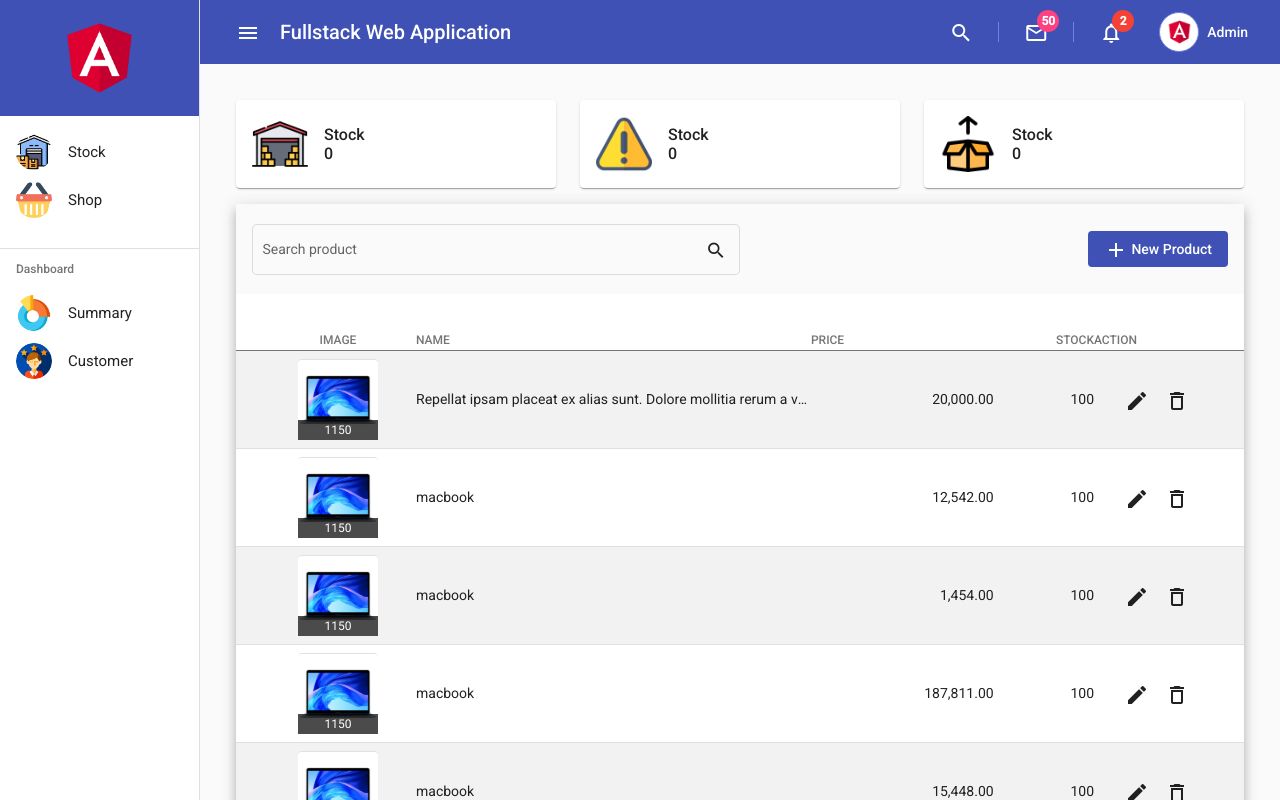
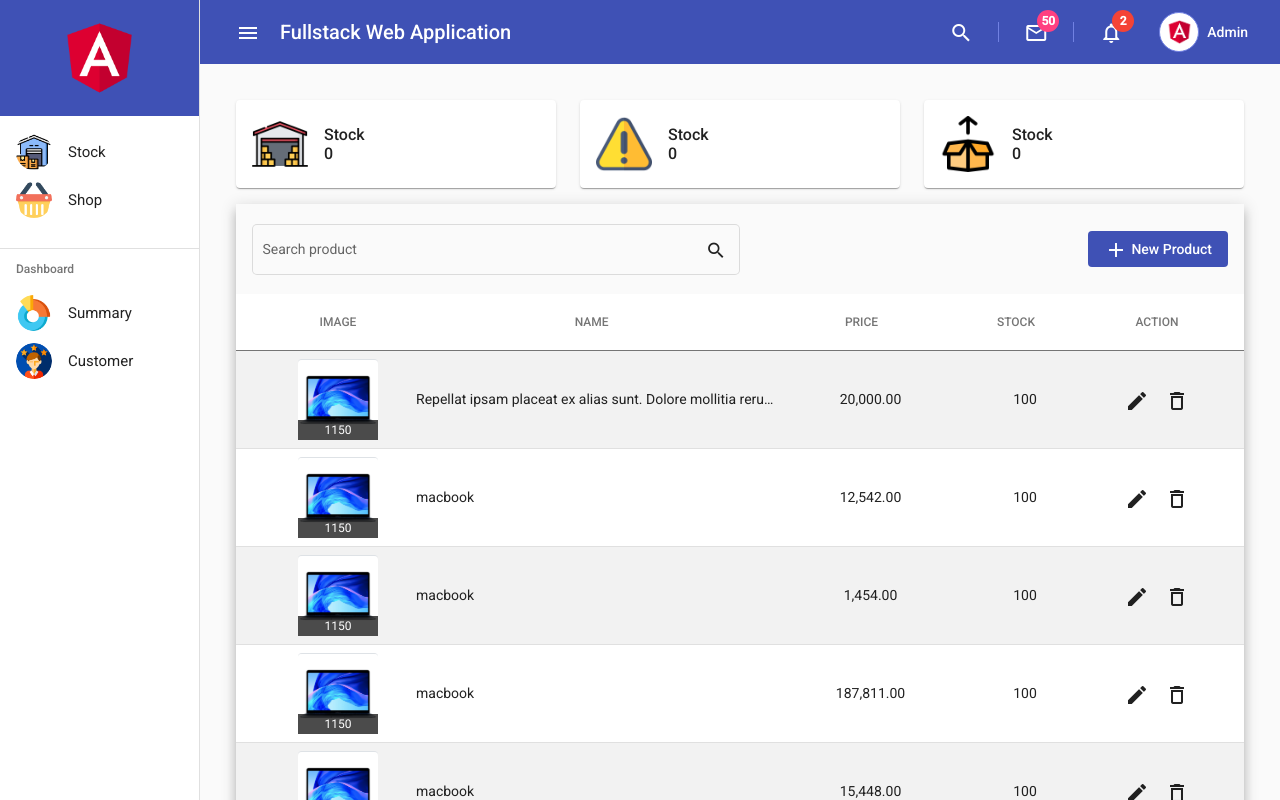
Before and after one commit to iiimomoniii/Intro-fullstack-frontend, an Angular app: page /stock in a window 1280 px wide. Built offline with nearby package versions, Linux system fonts and the light colour scheme.

Commit message:
edit stock => datatable
::ng-deep access to mat-column-price

```diff
--- a/src/app/components/menus/stock/stock-home/stock-home.component.html
+++ b/src/app/components/menus/stock/stock-home/stock-home.component.html
@@ -53,7 +53,7 @@
   <table mat-table matSort [dataSource]="dataSource" class="table table-striped table-hover">
 
     <ng-container matColumnDef="image">
-      <th mat-header-cell *matHeaderCellDef class="text-uppercase text-center"> Image </th>
+      <th mat-header-cell *matHeaderCellDef class="text-uppercase text-center align-middle"> Image </th>
       <td mat-cell *matCellDef="let data">
         <div class="over-lay mx-auto d-block border-top border-left border-right rounded-top">
           <img [src]="data.image" class="w-100 bg-light rounded-top" alt="">
@@ -63,22 +63,22 @@
     </ng-container>
 
     <ng-container matColumnDef="name">
-      <th mat-sort-header mat-header-cell *matHeaderCellDef class="text-uppercase text-center"> Name </th>
+      <th mat-sort-header mat-header-cell *matHeaderCellDef class="text-uppercase text-center align-middle"> Name </th>
       <td mat-cell *matCellDef="let data" class="align-middle text-truncate"> {{ data.name}} </td>
     </ng-container>
 
     <ng-container matColumnDef="price">
-      <th mat-sort-header mat-header-cell *matHeaderCellDef class="text-uppercase text-end"> Price </th>
-      <td mat-cell *matCellDef="let data" class="align-middle text-end"> {{ data.price | number : '1.2-2' }} </td>
+      <th mat-sort-header mat-header-cell *matHeaderCellDef class="text-uppercase text-center align-middle"> Price </th>
+      <td mat-cell *matCellDef="let data" class="align-middle text-center"> {{ data.price | number : '1.2-2' }} </td>
     </ng-container>
 
     <ng-container matColumnDef="stock">
-      <th mat-header-cell *matHeaderCellDef class="text-uppercase text-end"> Stock </th>
-      <td mat-cell *matCellDef="let data" class="align-middle text-end"> {{ data.stock | number }} </td>
+      <th mat-sort-header mat-header-cell *matHeaderCellDef class="text-uppercase text-center align-middle"> Stock </th>
+      <td mat-cell *matCellDef="let data" class="align-middle text-center"> {{ data.stock | number }} </td>
     </ng-container>
 
     <ng-container matColumnDef="action">
-      <th mat-sort-header mat-header-cell *matHeaderCellDef class="text-uppercase text-center"> Action </th>
+      <th mat-header-cell *matHeaderCellDef class="text-uppercase text-center align-middle"> Action </th>
       <td mat-cell *matCellDef="let data" class="align-middle text-center">
         <button mat-icon-button>
           <mat-icon>edit_outline</mat-icon>
@@ -93,5 +93,6 @@
     <tr mat-header-row *matHeaderRowDef="displayedColumns"></tr>
     <tr mat-row *matRowDef="let row; columns: displayedColumns;"></tr>
   </table>
+
 </div>
 <!-- table -->
--- a/src/app/components/menus/stock/stock-home/stock-home.component.scss
+++ b/src/app/components/menus/stock/stock-home/stock-home.component.scss
@@ -48,6 +48,22 @@ td.mat-cell{
     color : white;
 }
 
+::ng-deep th.mat-column-price>.mat-sort-header-container{
+    justify-content: center;
+}
+
+::ng-deep th.mat-column-stock>.mat-sort-header-container{
+    justify-content: center;
+}
+
+::ng-deep th.mat-column-name>.mat-sort-header-container{
+    justify-content: center;
+}
+
+::ng-deep .mat-sort-header-arrow, .mat-sort-header-sort {
+    color: white;
+}
+
 @media (max-width: 600px) {
     th.mat-header-cell:nth-child(2){
         min-width: 400px;
```
